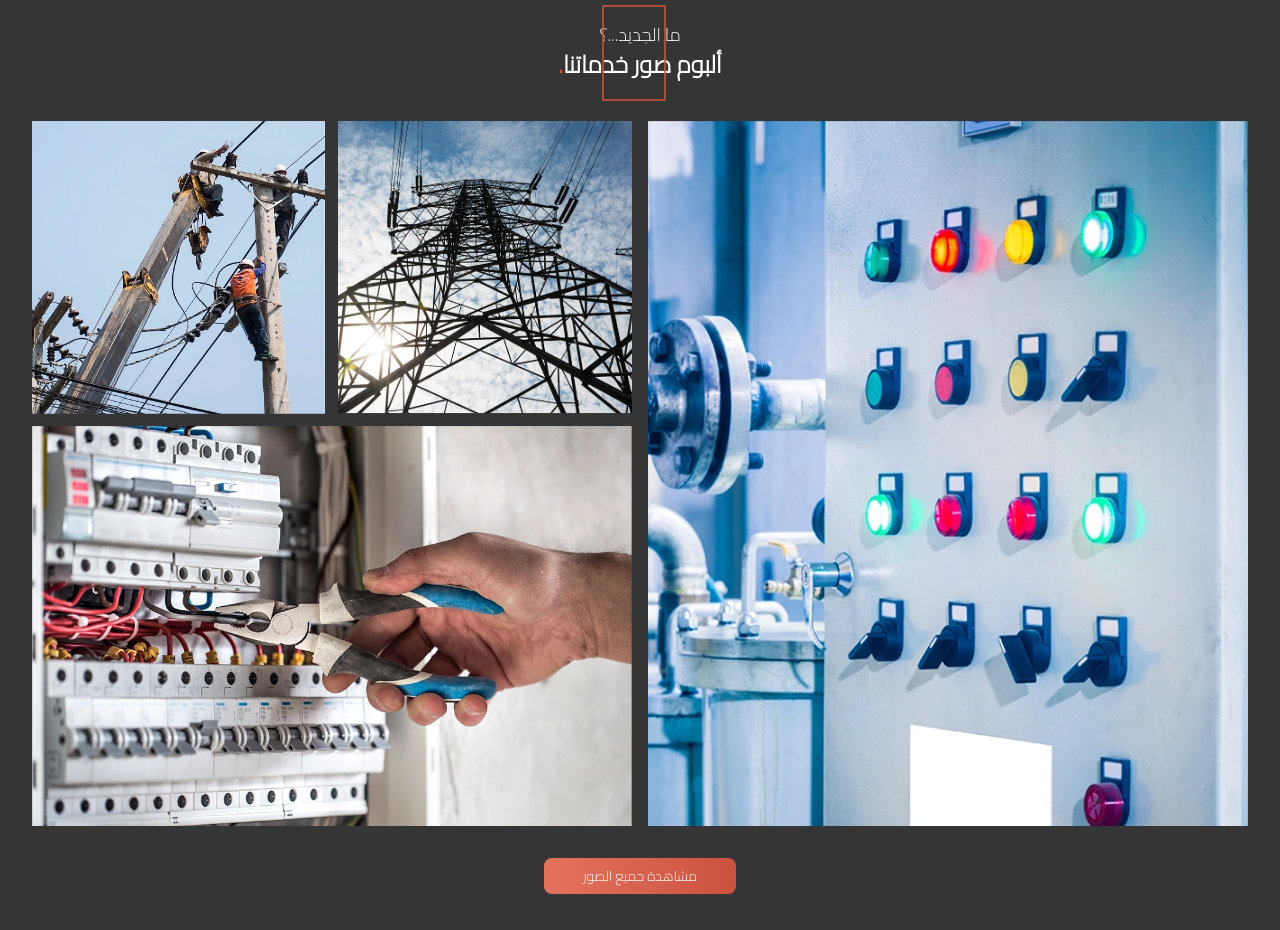
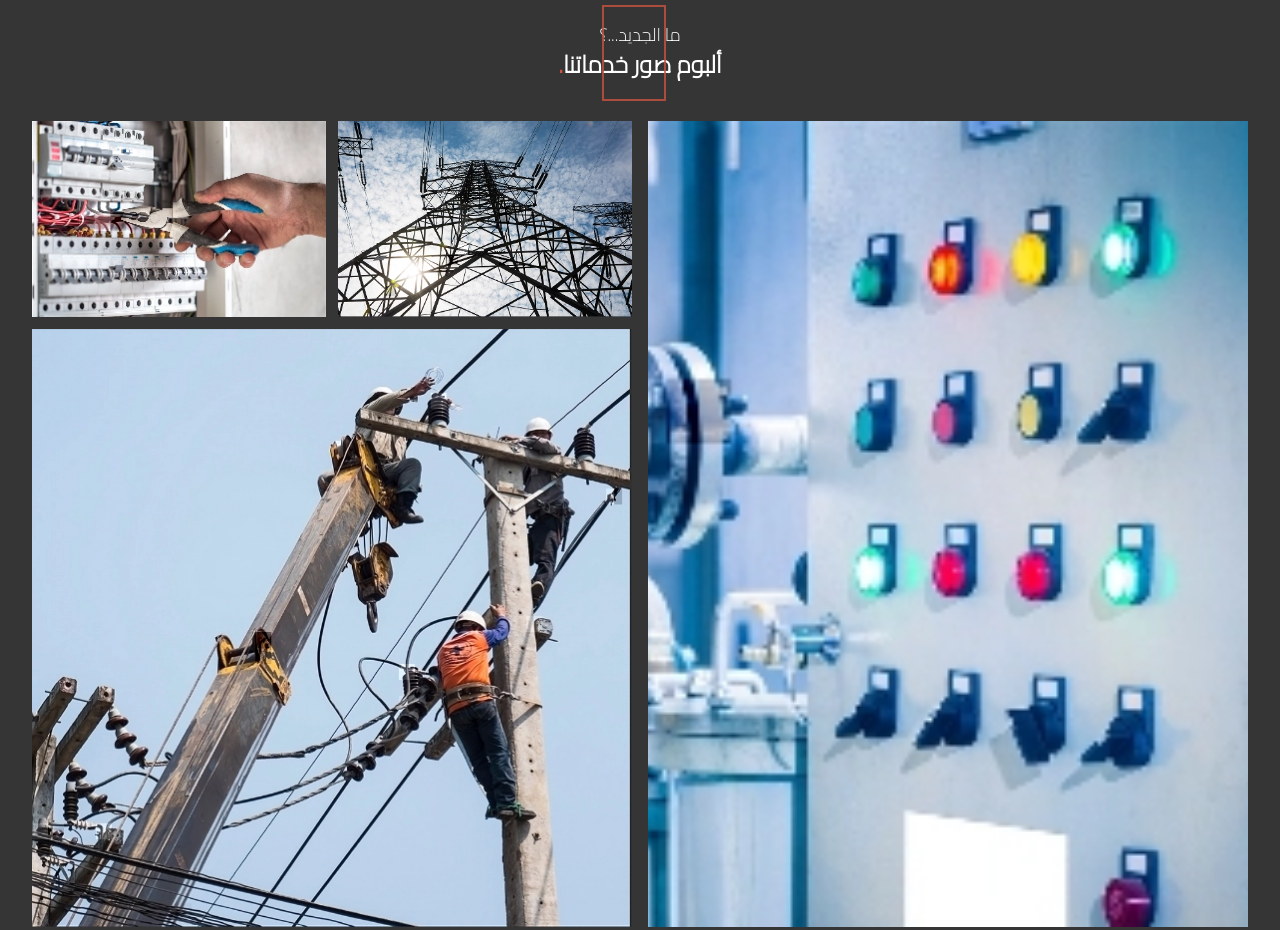
Before and after one commit to m-aljamal/akenargy, a Gatsby site: page / in a window 1280 px wide. Shown: the part 1200-2130 px from the top of the page. Built offline with nearby package versions, Linux system fonts and the light colour scheme; Gatsby itself is replaced by a stand-in of ours.

Commit message:
resize images

```diff
--- a/src/components/pages/home/Feedback.js
+++ b/src/components/pages/home/Feedback.js
@@ -4,7 +4,7 @@ import BackgroundImage from "gatsby-background-image";
 import { Title } from "../../shared/Title";
 import { feedback } from "../../constant/feedback";
 import { SingleFeedback } from "./SingleFeedback";
-import man from "../../../images/feedback/man.webp";
+import man from "../../../images/feedback/man.png";
 export const Feedback = () => {
   const { image } = useStaticQuery(graphql`
     {
--- a/src/components/pages/home/ImagesSection.js
+++ b/src/components/pages/home/ImagesSection.js
@@ -24,7 +24,7 @@ export const ImagesSection = () => {
       <div className="flex container mt-10">
         <div className="w-2/4 ml-4 " data-sal="slide-up">
           <Image
-            image={images.nodes[2].childImageSharp.fluid}
+            image={images.nodes[0].childImageSharp.fluid}
             text="إعادة تأهيل محطة الراعي"
             link="#"
             options="h-full"
@@ -36,7 +36,7 @@ export const ImagesSection = () => {
         <div className="w-2/4">
           <div className="flex" data-sal="slide-down">
             <Image
-              image={images.nodes[1].childImageSharp.fluid}
+              image={images.nodes[2].childImageSharp.fluid}
               text="إعادة تأهيل محطة الراعي"
               link="#"
               options="w-2/4"
@@ -45,7 +45,7 @@ export const ImagesSection = () => {
             />
 
             <Image
-              image={images.nodes[0].childImageSharp.fluid}
+              image={images.nodes[1].childImageSharp.fluid}
               text="إعادة تأهيل محطة الراعي"
               link="#"
               options="w-2/4 mr-3"
```
Also changed, not shown: src/images/feedback/man.png (added), src/images/feedback/man.webp (deleted), src/images/imageGalery/ezgif.com-gif-maker (3).webp (deleted), src/images/imageGalery/ezgif.com-gif-maker (4).webp (deleted), src/images/imageGalery/ezgif.com-gif-maker ffff.webp (deleted), src/images/imageGalery/ezgif.com-gif-maker ffggg.webp (deleted), src/images/imageGalery/ps2pdf.com (1).webp (added), src/images/imageGalery/ps2pdf.com (2).webp (added), src/images/imageGalery/ps2pdf.com (3).webp (added), src/images/imageGalery/ps2pdf.com.webp (added).
